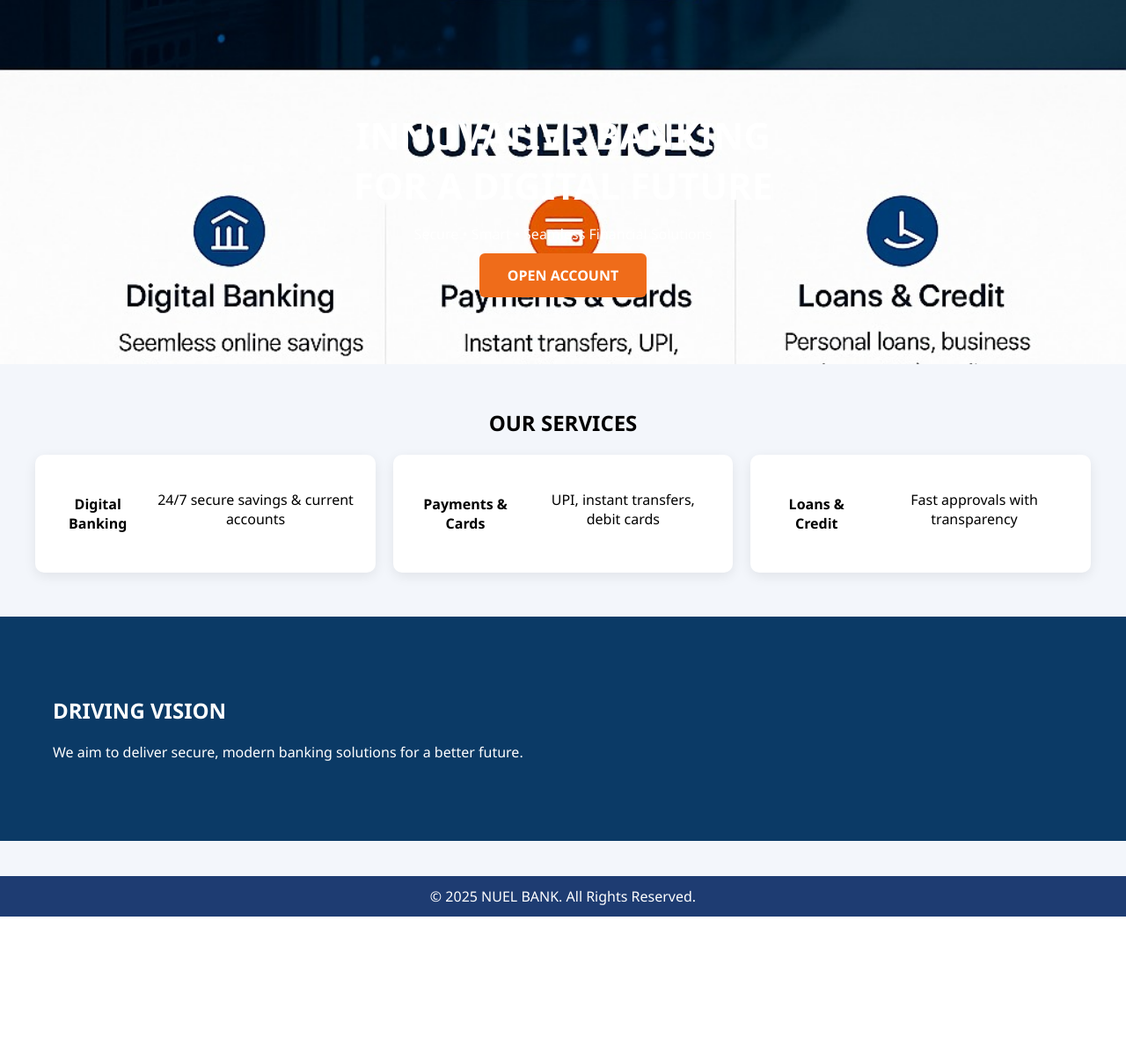
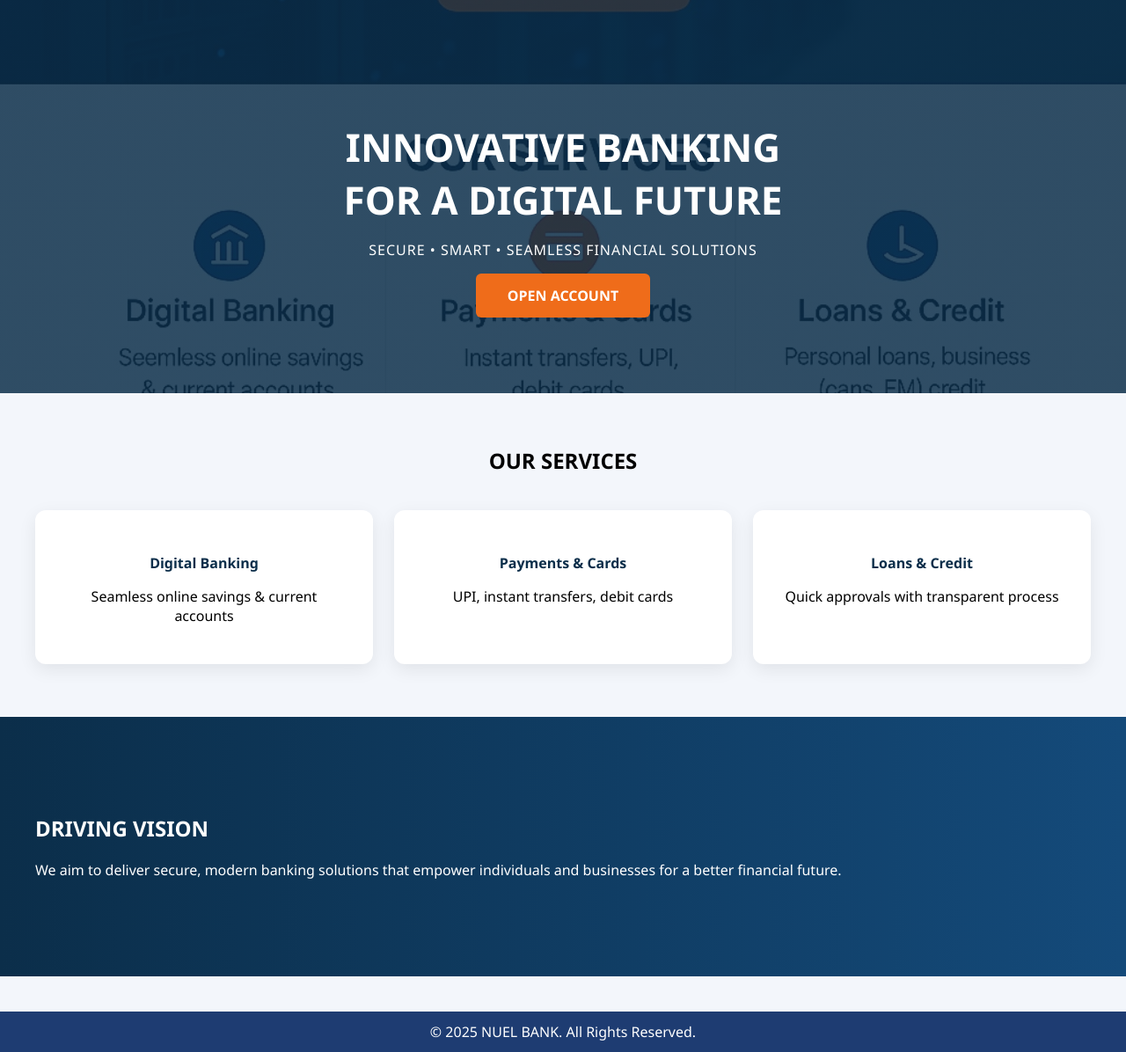
Before and after one commit to TweenaGirimalla/nuelbankproject, a Flask app: page / in a window 1280 px wide. Shown: the part 95-1291 px from the top of the page at 88% size. Before the commit the page ends 1137 px from the top, so only its background shows below. Run offline with Flask 3, Linux system fonts and the light colour scheme.

Commit message:
home.html services.html and hero-banner.jpg are updated

```diff
--- a/backend/templates/home.html
+++ b/backend/templates/home.html
@@ -2,89 +2,119 @@
 {% block content %}
 
 <style>
-.hero {
-    background: url("{{ url_for('static', filename='images/hero-banner.jpg') }}") center/cover no-repeat;
-    padding: 90px 20px;
+/* HOME HERO */
+.home-hero {
+    background: linear-gradient(
+        rgba(11,46,74,0.85),
+        rgba(11,46,74,0.85)
+    ),
+    url("{{ url_for('static', filename='images/hero-banner.jpg') }}")
+    center / cover no-repeat;
+    padding: 100px 20px;
     text-align: center;
     color: white;
 }
 
-.hero::after {
-    content: "";
-    position: absolute;
-    inset: 0;
+.home-hero h1 {
+    font-size: 44px;
+    font-weight: 800;
+    margin-bottom: 12px;
 }
 
-.hero h1 {
-    font-size: 42px;
-    font-weight: 800;
-    margin-bottom: 10px;
+.home-hero p {
+    font-size: 16px;
+    margin-bottom: 30px;
+    letter-spacing: 1px;
 }
 
-.hero p {
-    font-size: 16px;
-    margin-bottom: 25px;
-}
-
-.hero a {
+.home-hero a {
     background: #ef6c1a;
-    color: white;
-    padding: 14px 32px;
+    color: #fff;
+    padding: 14px 36px;
     border-radius: 6px;
     text-decoration: none;
     font-weight: 700;
 }
 
+/* SERVICES */
 .section {
     max-width: 1200px;
-    margin: 50px auto;
+    margin: 60px auto;
     padding: 0 20px;
 }
 
-.services {
-    display: flex;
-    gap: 20px;
-    justify-content: space-between;
+.services-grid {
+    display: grid;
+    grid-template-columns: repeat(3, 1fr);
+    gap: 24px;
+    margin-top: 40px;
 }
 
-.card {
+.service-card {
     background: white;
-    padding: 24px;
-    border-radius: 10px;
+    padding: 28px;
+    border-radius: 12px;
     text-align: center;
-    flex: 1;
-    box-shadow: 0 4px 14px rgba(0,0,0,.08);
+    box-shadow: 0 6px 20px rgba(0,0,0,0.08);
+}
+
+.service-card h4 {
+    margin-bottom: 10px;
+    color: #0b2e4a;
+}
+
+/* DRIVING VISION */
+.vision {
+    background: linear-gradient(90deg, #0b2e4a, #144a7a);
+    color: white;
+    padding: 50px 20px;
+}
+
+/* MOBILE */
+@media (max-width: 900px) {
+    .services-grid {
+        grid-template-columns: 1fr;
+    }
+    .home-hero h1 {
+        font-size: 30px;
+    }
 }
 </style>
 
-<section class="hero">
+<section class="home-hero">
     <h1>INNOVATIVE BANKING<br>FOR A DIGITAL FUTURE</h1>
-    <p>Secure • Smart • Seamless Financial Solutions</p>
-    <a href="/register">OPEN ACCOUNT</a>
+    <p>SECURE • SMART • SEAMLESS FINANCIAL SOLUTIONS</p>
+    <a href="{{ url_for('register') }}">OPEN ACCOUNT</a>
 </section>
 
 <section class="section">
     <h2 style="text-align:center">OUR SERVICES</h2>
-    <div class="services">
-        <div class="card">
+
+    <div class="services-grid">
+        <div class="service-card">
             <h4>Digital Banking</h4>
-            <p>24/7 secure savings & current accounts</p>
+            <p>Seamless online savings & current accounts</p>
         </div>
-        <div class="card">
+
+        <div class="service-card">
             <h4>Payments & Cards</h4>
             <p>UPI, instant transfers, debit cards</p>
         </div>
-        <div class="card">
+
+        <div class="service-card">
             <h4>Loans & Credit</h4>
-            <p>Fast approvals with transparency</p>
+            <p>Quick approvals with transparent process</p>
         </div>
     </div>
 </section>
 
-<section style="background:#0b3a66;color:white;padding:40px">
+<section class="vision">
     <div class="section">
         <h2>DRIVING VISION</h2>
-        <p>We aim to deliver secure, modern banking solutions for a better future.</p>
+        <p>
+            We aim to deliver secure, modern banking solutions that empower
+            individuals and businesses for a better financial future.
+        </p>
     </div>
 </section>
 
```
Also changed, not shown: backend/templates/services.html (+11 -9 lines).
